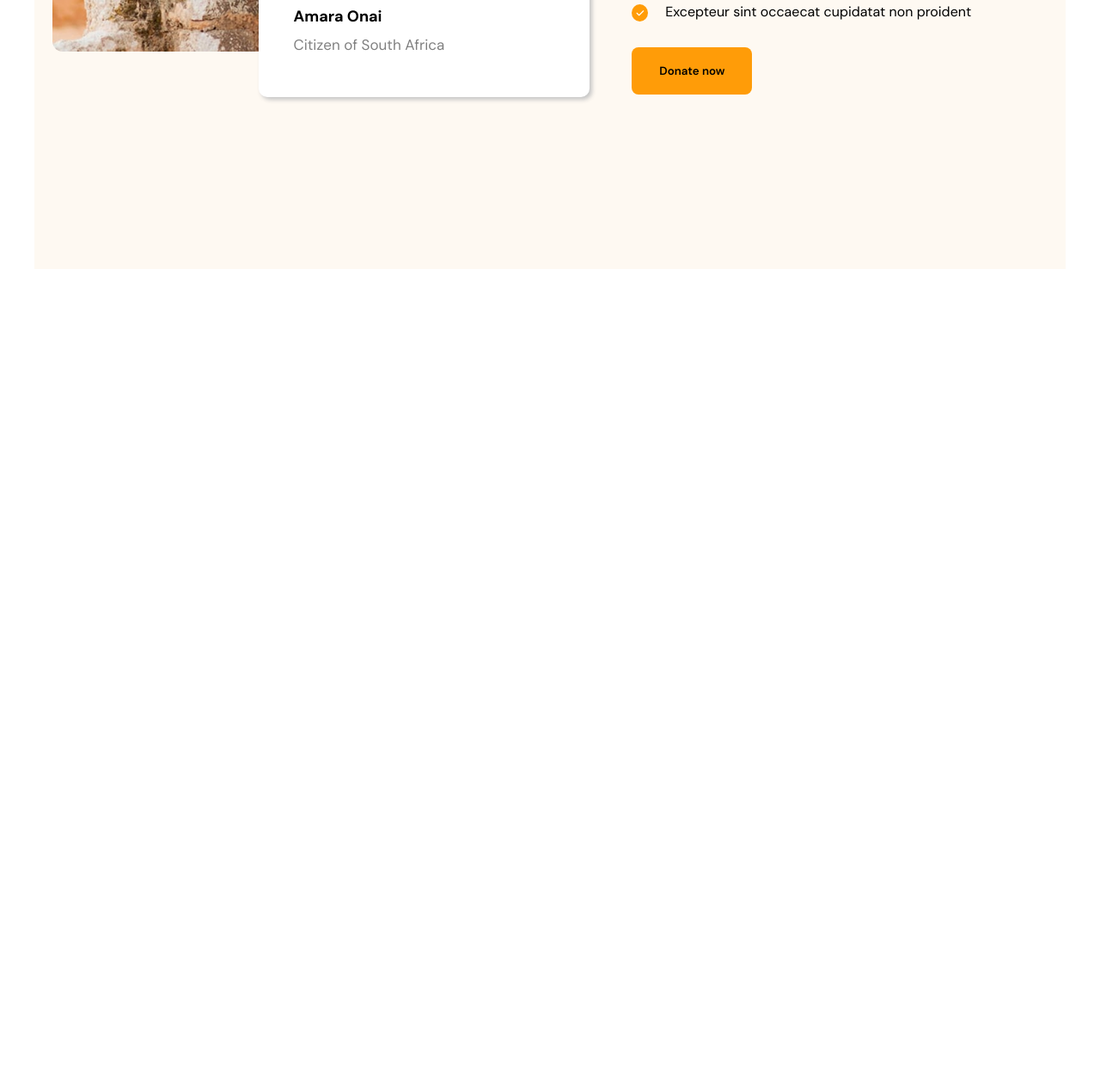
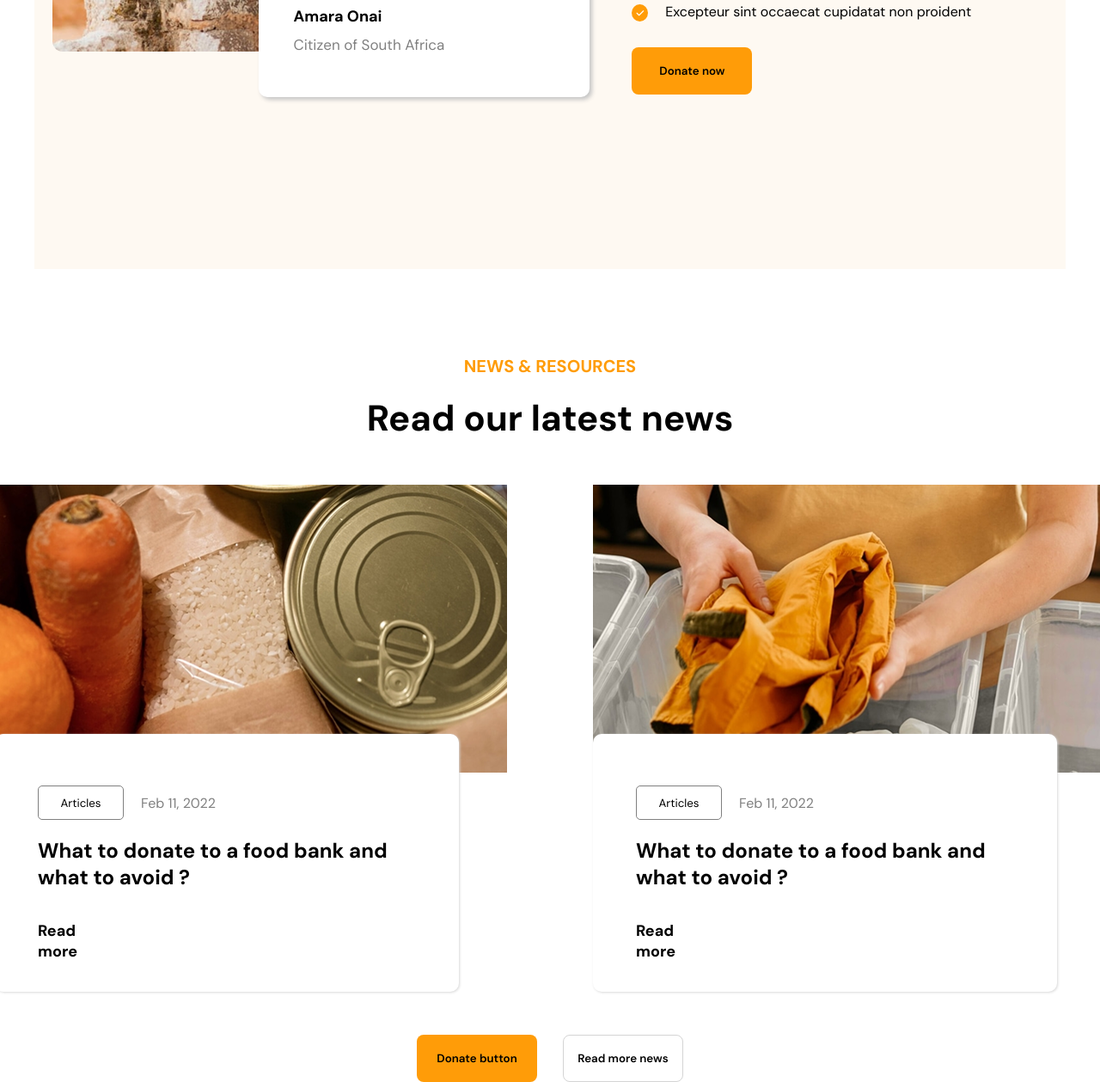
Before and after one commit to bahriddin1771-r/Project5-exam-, a plain HTML site: page index.html in a window 1280 px wide. Shown: the part 7305-8564 px from the top of the page at 86% size. Before the commit the page ends 7618 px from the top, so only its background shows below. Drawn offline with Linux system fonts and the light colour scheme.

Commit message:
section8

```diff
--- a/index.html
+++ b/index.html
@@ -233,5 +233,37 @@
             <button class="donate_btn">Donate now</button>
         </div>
     </section>
+
+
+    <h3 class="q1">NEWS & RESOURCES</h3>
+    <h1 class="q2">Read our latest news</h1>
+    <section class="section8">
+        <div class="left8">
+            <img src="./img/frame1.png" alt="Error!">
+            <div class="divv">
+                <div class="line5">
+                    <button class="btn1">Articles</button>
+                    <p>Feb 11, 2022</p>
+                </div>
+                <h3>What to donate to a food bank and <br> what to avoid ?</h3>
+                <p class="read">Read <br> more</p>
+            </div>
+        </div>
+        <div class="right8">
+            <img src="./img/frame2.png" alt="Error!">
+            <div class="divv">
+                <div class="line5">
+                    <button class="btn1">Articles</button>
+                    <p>Feb 11, 2022</p>
+                </div>
+                <h3>What to donate to a food bank and <br> what to avoid ?</h3>
+                <p class="read">Read <br> more</p>
+            </div>
+        </div>
+    </section>
+    <div class="line6">
+        <button class="donate_btn">Donate button</button>
+        <button class="read_btn">Read more news</button>
+    </div>
 </body>
 </html>
--- a/style.css
+++ b/style.css
@@ -425,3 +425,95 @@
     margin-top: 10px;
     padding-bottom: 50px;
 }
+
+
+.section8 {
+    max-width: 1200px;
+    margin: auto;
+    display: flex;
+    justify-content: center;
+    gap: 100px;
+}
+.q1 {
+    text-align: center;
+    margin-top: 100px;
+    font-size: 20px;
+    color: #FF9C08;
+}
+.q2 {
+    text-align: center;
+    font-size: 42px;
+    margin-top: 20px;
+    margin-bottom: 50px;
+}
+.line5 p {
+    color: grey;
+}
+.divv {
+    width: 540px;
+    height: 300px;
+    border-radius: 10px;
+    background-color: white;
+    position: relative;
+    box-shadow: 1px 1px 3px rgb(217, 217, 217);
+    top: -50px;
+}
+.btn1 {
+    width: 100px;
+    height: 40px;
+    background-color: white;
+    border-radius: 5px;
+    border: 1px solid grey;
+}
+.line5 {
+    display: flex;
+    gap: 20px;
+    align-items: center;
+    padding: 60px 0px 10px 50px;
+}
+.left8 h3 {
+    font-size: 24px;
+    margin-left: 50px;
+    margin-top: 10px;
+    font-weight: bold;
+}
+.left8 .read {
+    font-size: 18px;
+    margin-left: 50px;
+    margin-top: 35px;
+    font-weight: bold;
+}
+.right8 h3 {
+    font-size: 24px;
+    margin-left: 50px;
+    margin-top: 10px;
+    font-weight: bold;
+}
+.right8 .read {
+    font-size: 18px;
+    margin-left: 50px;
+    margin-top: 35px;
+    font-weight: bold;
+}
+.line6 .donate_btn {
+    width: 140px;
+    height: 55px;
+    background-color: #FF9C08;
+    font-weight: 600;
+    border-radius: 8px;
+    border: none;
+}
+.line6 .read_btn {
+    width: 140px;
+    height: 55px;
+    background-color: white;
+    font-weight: 600;
+    border-radius: 8px;
+    border: 1px solid rgb(212, 212, 212);
+}
+.line6 {
+    display: flex;
+    justify-content: center;
+    gap: 30px
+    ;
+}
```
Also changed, not shown: img/frame1.png (added), img/frame2.png (added).
